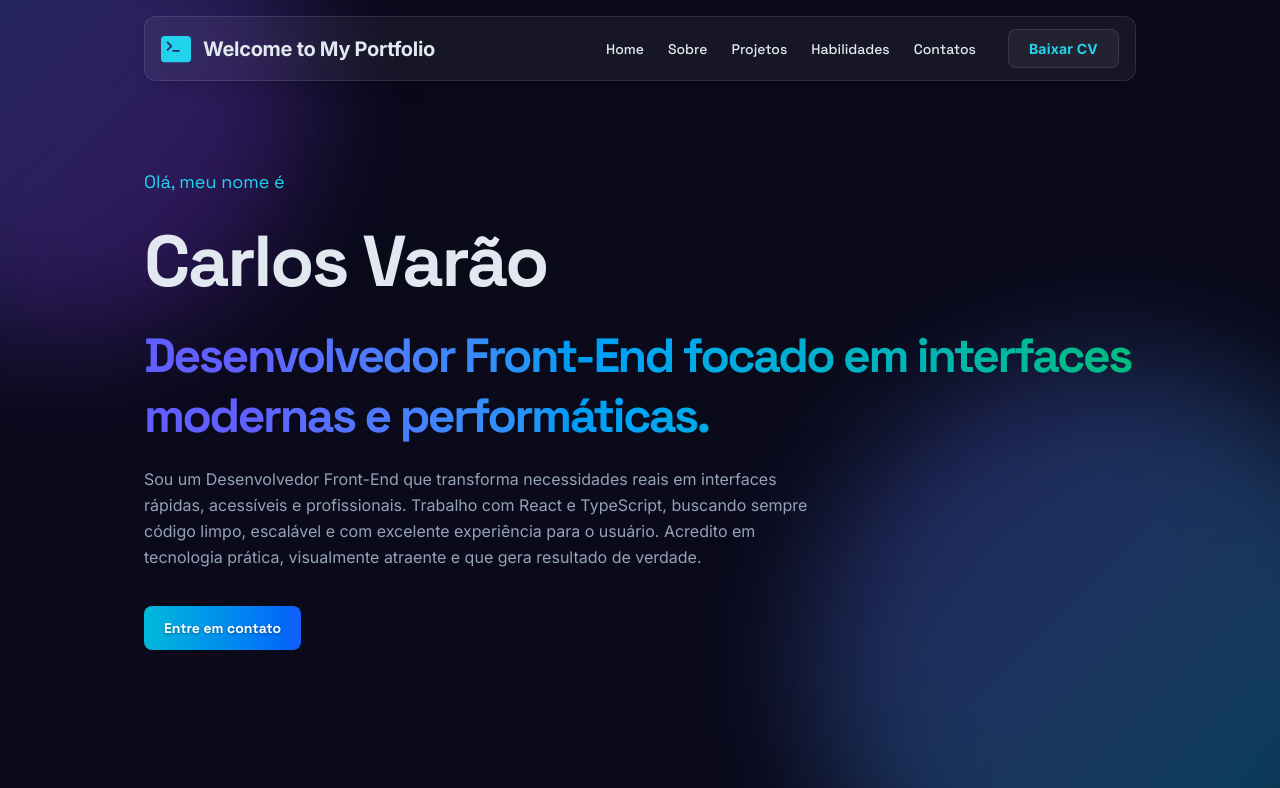
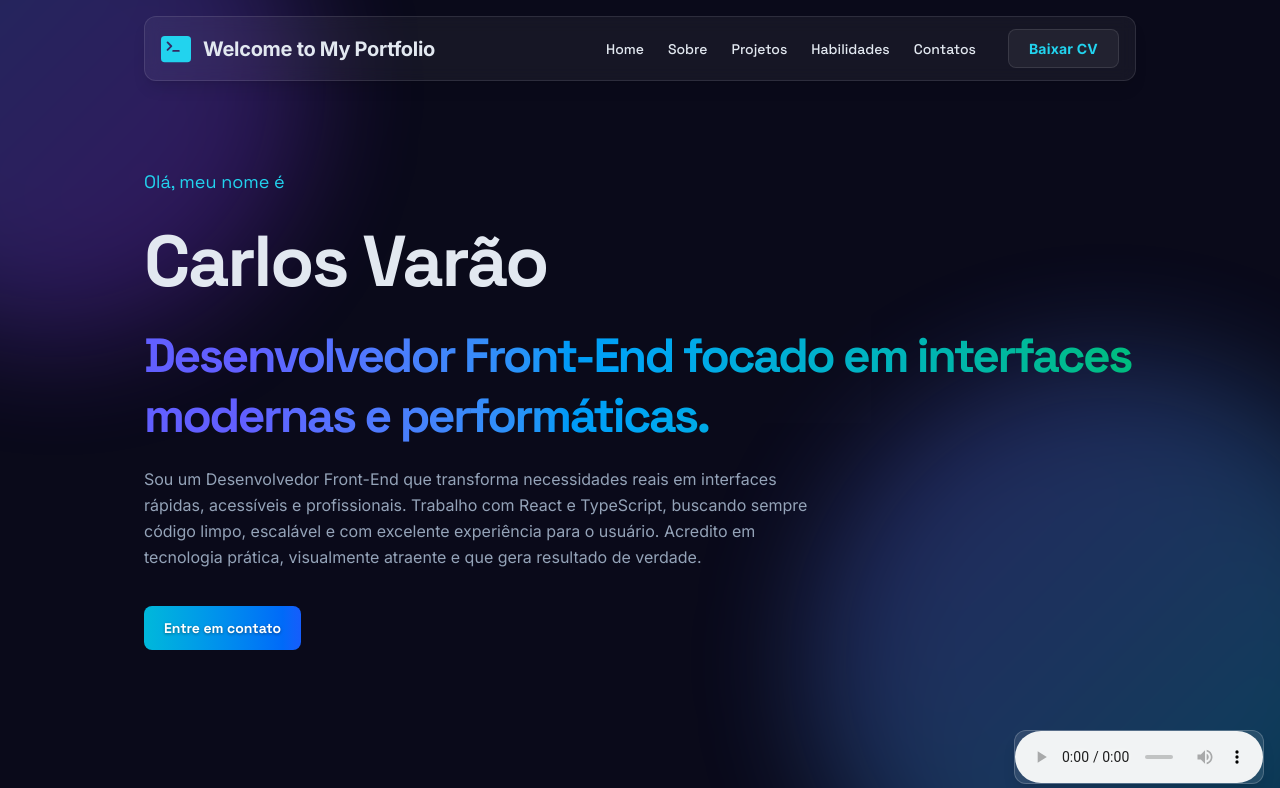
Before and after one commit to CarlosVarao/new_portfolio, a React (Vite) app: page / in a window 1280 px wide. Shown: the top 788 px of the page. Built offline with nearby package versions, Linux system fonts and the light colour scheme.

Commit message:
add music e play

```diff
--- /dev/null
+++ b/src/components/LofiPlayer.tsx
@@ -0,0 +1,9 @@
+export default function LofiPlayer() {
+  return (
+    <audio
+      src="/lofi.mp3"
+      controls
+      className="fixed bottom-4 right-4 z-9999 w-[250px] h-40px rounded-xl bg-white/10 backdrop-blur-md border border-white/20 shadow-lg transition hover:scale-105 duration-200"
+    />
+  )
+}
--- a/src/pages/Home.tsx
+++ b/src/pages/Home.tsx
@@ -6,6 +6,7 @@ import SectionProject from "../components/SectionProject";
 import SectionSkills from "../components/SectionSkills";
 import SectionContacts from "../components/SectionContacts";
 import Footer from "../components/Footer";
+import LofiPlayer from "../components/LofiPlayer";
 
 export default function Home() {
   return (
@@ -13,6 +14,7 @@ export default function Home() {
       <Background header={
         <>    <Header /></>
       }>
+        <LofiPlayer />
         <SectionInicial />
         <SectionAbout />
         <SectionProject />
```
Also changed, not shown: 1 other file (tests, documents, lock files or other folders).
